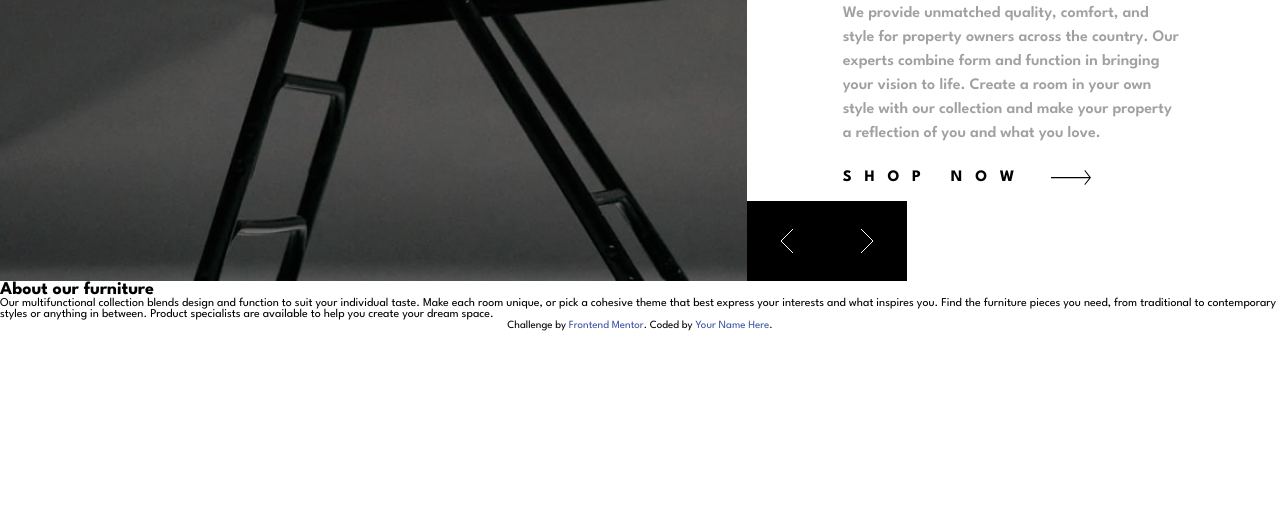
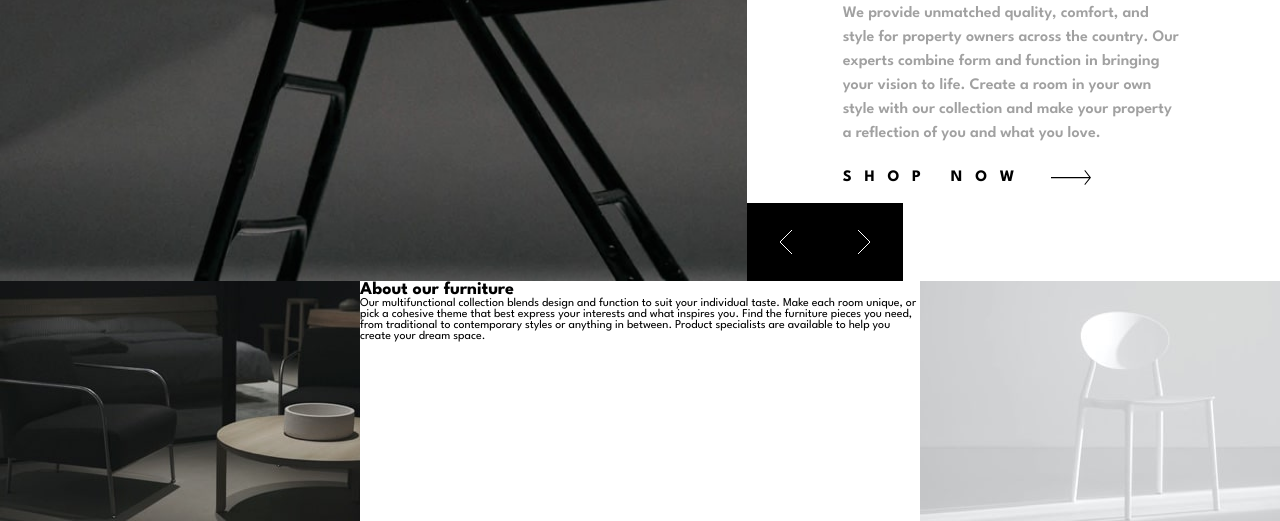
Before and after one commit to SaeM843/Room-Homepage, a website: page index.html in a window 1280 px wide. Shown: the part 298-819 px from the top of the page. Drawn offline with Linux system fonts and the light colour scheme.

Commit message:
styled the about section

```diff
--- a/index.html
+++ b/index.html
@@ -129,12 +129,5 @@
       </div>
       <div class="about__column3"></div>
     </section>
-
-    <div class="attribution">
-      Challenge by
-      <a href="https://www.frontendmentor.io?ref=challenge" target="_blank"
-        >Frontend Mentor</a
-      >. Coded by <a href="#">Your Name Here</a>.
-    </div>
   </body>
 </html>
--- /dev/null
+++ b/sass/config/_about.scss
@@ -0,0 +1,16 @@
+@use "./variables" as var;
+
+.about {
+  display: grid;
+  grid-template-columns: 1fr 560px 1fr;
+  min-height: 30vh;
+
+  &__column1 {
+    background-image: url("../../images/image-about-dark.jpg");
+    height: 100%;
+  }
+
+  &__column3 {
+    background-image: url("../../images/image-about-light.jpg");
+  }
+}
--- a/sass/config/_base.scss
+++ b/sass/config/_base.scss
@@ -3,4 +3,5 @@
 body {
   font-size: var.$default-size;
   font-family: var.$main-font;
+  height: 100vh;
 }
--- a/sass/config/_slider.scss
+++ b/sass/config/_slider.scss
@@ -3,6 +3,7 @@
 .slider {
   display: grid;
   grid-template-columns: repeat(12, 1fr);
+  min-height: 70vh;
 
   &__img--wrapper {
     grid-column: 1 /8;
@@ -18,7 +19,7 @@
     position: absolute;
     left: 0;
     top: 0;
-    min-height: 534px;
+    // min-height: 534px;
 
     &:nth-child(1) {
       background-image: url("../../images/desktop-image-hero-1.jpg");
@@ -41,8 +42,8 @@
     left: 100%;
 
     .slider__btn {
-      width: 5rem;
-      height: 5rem;
+      width: 4.9rem;
+      height: 4.9rem;
       display: flex;
       justify-content: center;
       align-items: center;
@@ -58,7 +59,7 @@
 
   &__text--wrapper {
     grid-column: 8/13;
-    min-height: 534px;
+    // min-height: 534px;
     position: relative;
   }
 
--- a/sass/style.scss
+++ b/sass/style.scss
@@ -6,3 +6,4 @@
 @use "./config/mediaQuery";
 @use "./config/header";
 @use "./config/slider";
+@use "./config/about";
```
Also changed, not shown: css/style.css, 1 other file.
